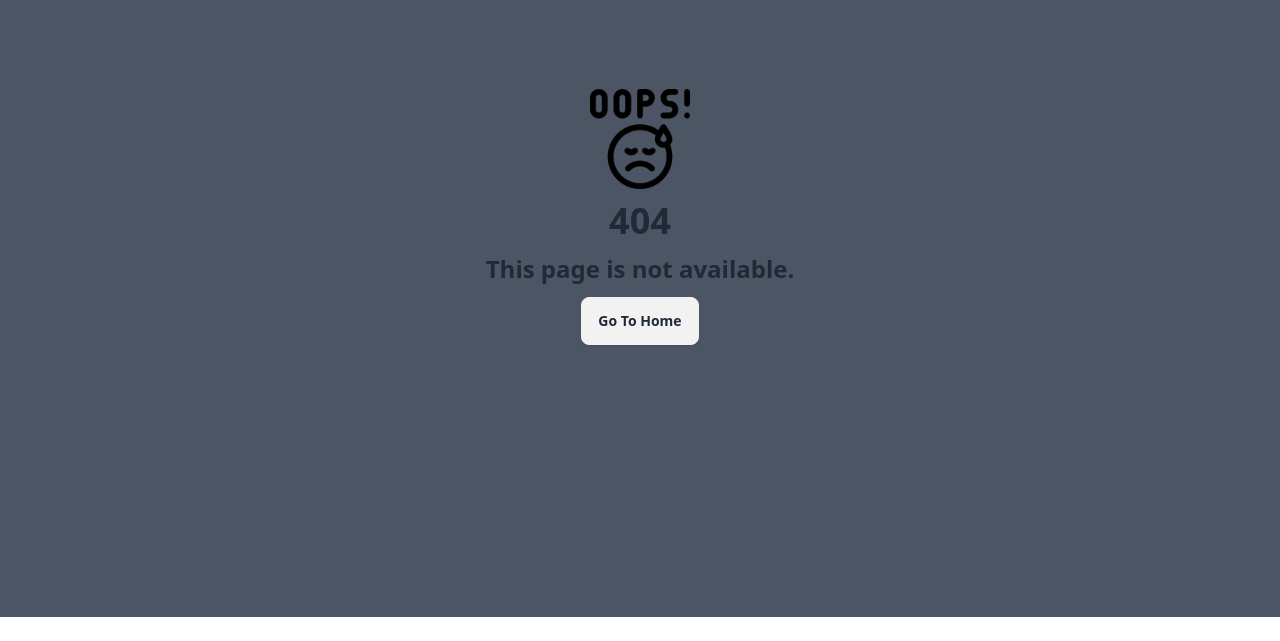
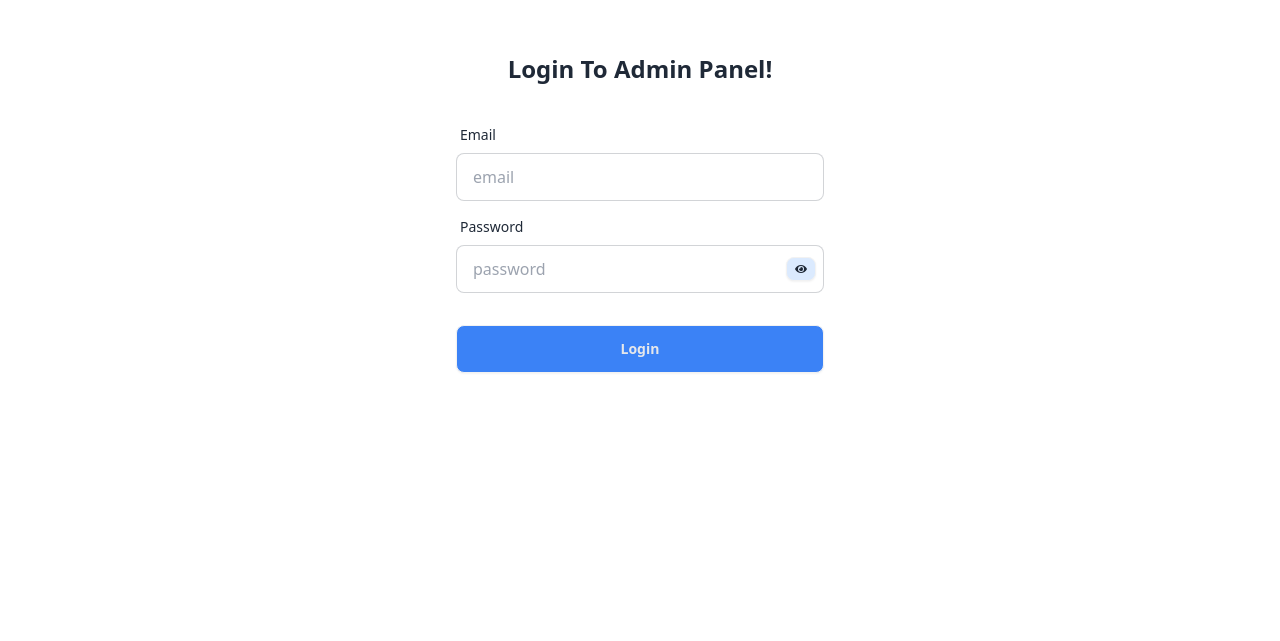
Before and after one commit to rameem2003/nub_admin_panel, a React (Vite) app: page /login in a window 1280 px wide. Before the commit this address had no page. Shown: the part 183-824 px from the top of the page. Before the commit the page ends 800 px from the top, so only its background shows below. Built offline with nearby package versions, Linux system fonts and the light colour scheme.

Commit message:
Login Form added

```diff
--- /dev/null
+++ b/src/components/LogIn/LogIn..jsx
@@ -0,0 +1,82 @@
+import { useState } from "react";
+import { FaEye, FaEyeSlash } from "react-icons/fa";
+
+export default function LogIn() {
+  const [show, setShow] = useState(false);
+
+
+
+
+
+
+  return (
+    <div>
+      <div
+        className="min-h-screen flex items-center justify-center my-3"
+        data-aos="fade-up"
+      >
+        <div
+          className="card bg-base-100 w-full max-w-lg shrink-0 rounded-none p-10"
+          data-aos="zoom-in"
+        >
+          <h2
+            className="text-2xl font-semibold text-center"
+            data-aos="fade-down"
+          >
+            Login To Admin Panel!
+          </h2>
+          <form
+
+            className="card-body"
+            data-aos="fade-right"
+          >
+            <div className="form-control">
+              <label className="label">
+                <span className="label-text">Email</span>
+              </label>
+              <input
+                name="email"
+                type="email"
+                placeholder="email"
+                className="input input-bordered"
+                required
+                data-aos="fade-up"
+              />
+            </div>
+            <div className="form-control relative">
+              <label className="label">
+                <span className="label-text">Password</span>
+              </label>
+              <input
+                name="password"
+                type={show ? "text" : "password"}
+                placeholder="password"
+                className="input input-bordered"
+                required
+                data-aos="fade-up"
+                data-aos-delay="200"
+              />
+              <button
+                type="button"
+                onClick={() => setShow(!show)}
+                className="btn btn-xs absolute right-2 top-12 bg-blue-100"
+              >
+                {show ? <FaEyeSlash /> : <FaEye />}
+              </button>
+            </div>
+            <div className="form-control mt-6">
+              <button
+                type="submit"
+                className="btn bg-blue-500 text-gray-200 hover:bg-blue-700"
+              >
+                Login
+              </button>
+            </div>
+          </form>
+
+        </div>
+      </div>
+
+    </div>
+  );
+}
```
Also changed, not shown: src/main.jsx (+6 -3 lines), 1 other file (tests, documents, lock files or other folders).
